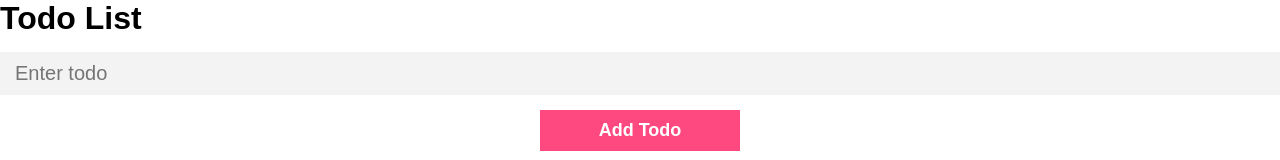
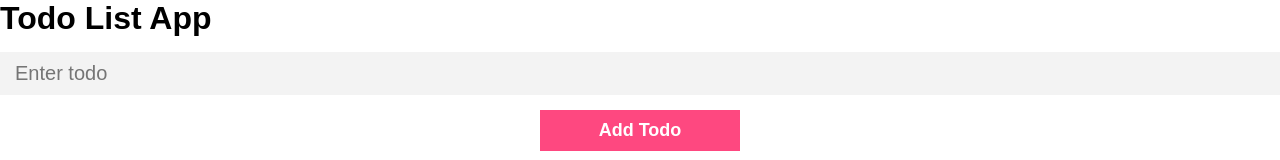
Before and after one commit to vrindavj/Angular, an Angular app in the folder first-app/: page / in a window 1280 px wide. Shown: the top 160 px of the page. Built offline with nearby package versions, Linux system fonts and the light colour scheme.

Commit message:
Update app.component.html

```diff
--- a/first-app/src/app/app.component.html
+++ b/first-app/src/app/app.component.html
@@ -1,6 +1,6 @@
 <div class="app">
   <header>
-    <h1>Todo List</h1>
+    <h1>Todo List App</h1>
   </header>
   <app-todos></app-todos>
 </div>
```
